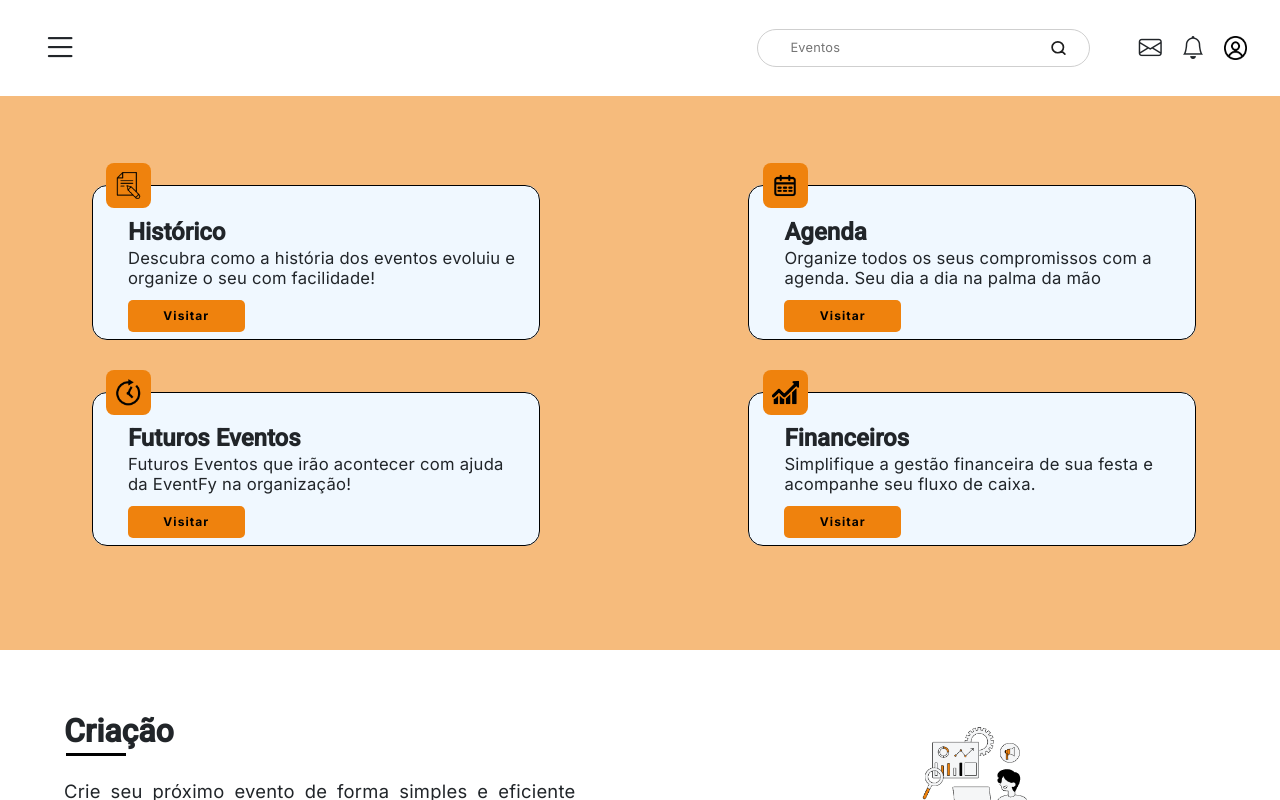
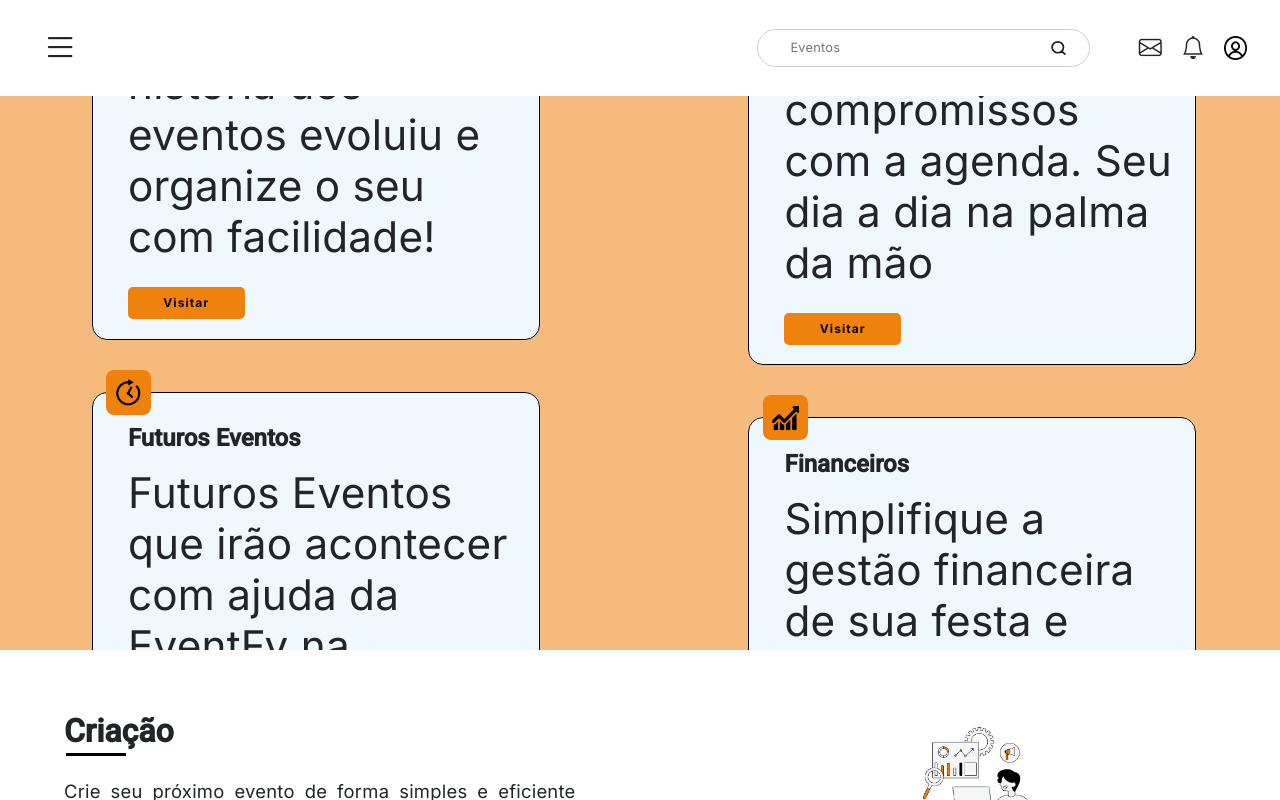
Before and after one commit to GiovannePDS7/Event-Fy, an Angular app: page /inicial in a window 1280 px wide. Shown: the top 800 px of the page. Built offline with nearby package versions, Linux system fonts and the light colour scheme.

Commit message:
ajustes de font

```diff
--- a/src/app/Components/Inicial/funcionalidades-inicial/funcionalidades-inicial.component.css
+++ b/src/app/Components/Inicial/funcionalidades-inicial/funcionalidades-inicial.component.css
@@ -9,7 +9,7 @@
     height: 1px;
 }
 
-#containerCard-Funcionalidades{
+#containerCard-Funcionalidades {
     padding-top: 18vw;
 }
 
@@ -68,7 +68,9 @@ legend {
 }
 
 #containerCard-Conteudo p {
-    font-size: 1.3vw;
+    font-size: 3.3vw;
+    line-height: normal;
+    padding: 1vw 0;
 }
 
 #containerCard-Conteudo button {
@@ -79,6 +81,7 @@ legend {
     border-radius: 5px;
     font-weight: bold;
     font-size: 1.5vh;
+    margin-bottom: 1vw;
 }
 
 
--- a/src/app/Components/Inicial/funcionalidades-inicial/funcionalidades-inicial.component.html
+++ b/src/app/Components/Inicial/funcionalidades-inicial/funcionalidades-inicial.component.html
@@ -9,7 +9,7 @@
                 </legend>
                 <div id="containerCard-Conteudo">
                     <h1>Histórico</h1>
-                    <p>Descubra como a história dos eventos evoluiu e organize o seu com facilidade!</p>
+                    <p class="p-mobile">Descubra como a história dos eventos evoluiu e organize o seu com facilidade!</p>
                     <button mat-stroked-button >Visitar</button>
                 </div>
             </fieldset>
@@ -19,7 +19,7 @@
                 </legend>
                 <div id="containerCard-Conteudo">
                     <h1>Futuros Eventos</h1>
-                    <p>Futuros Eventos que irão acontecer com ajuda da EventFy na organização!</p>
+                    <p class="p-mobile">Futuros Eventos que irão acontecer com ajuda da EventFy na organização!</p>
                     <button mat-stroked-button >Visitar</button>
                 </div>
             </fieldset>
@@ -29,7 +29,7 @@
                 </legend>
                 <div id="containerCard-Conteudo">
                     <h1>Agenda</h1>
-                    <p>Organize todos os seus compromissos com a agenda. Seu dia a dia na palma da mão</p>
+                    <p class="p-mobile">Organize todos os seus compromissos com a agenda. Seu dia a dia na palma da mão</p>
                     <button mat-stroked-button >Visitar</button>
                 </div>
             </fieldset>
@@ -39,7 +39,7 @@
                 </legend>
                 <div id="containerCard-Conteudo">
                     <h1>Financeiros</h1>
-                    <p>Simplifique a gestão financeira de sua festa e acompanhe seu fluxo de caixa.</p>
+                    <p class="p-mobile">Simplifique a gestão financeira de sua festa e acompanhe seu fluxo de caixa.</p>
                     <button mat-stroked-button >Visitar</button>
                 </div>
             </fieldset>
--- a/src/app/Pages/evento-existente/evento-existente.component.html
+++ b/src/app/Pages/evento-existente/evento-existente.component.html
@@ -1,3 +1,2 @@
-
 <app-eventos></app-eventos>
 <app-footer></app-footer>
```
Also changed, not shown: src/app/Pages/evento-existente/evento-existente.component.ts (line endings or trailing spaces).
